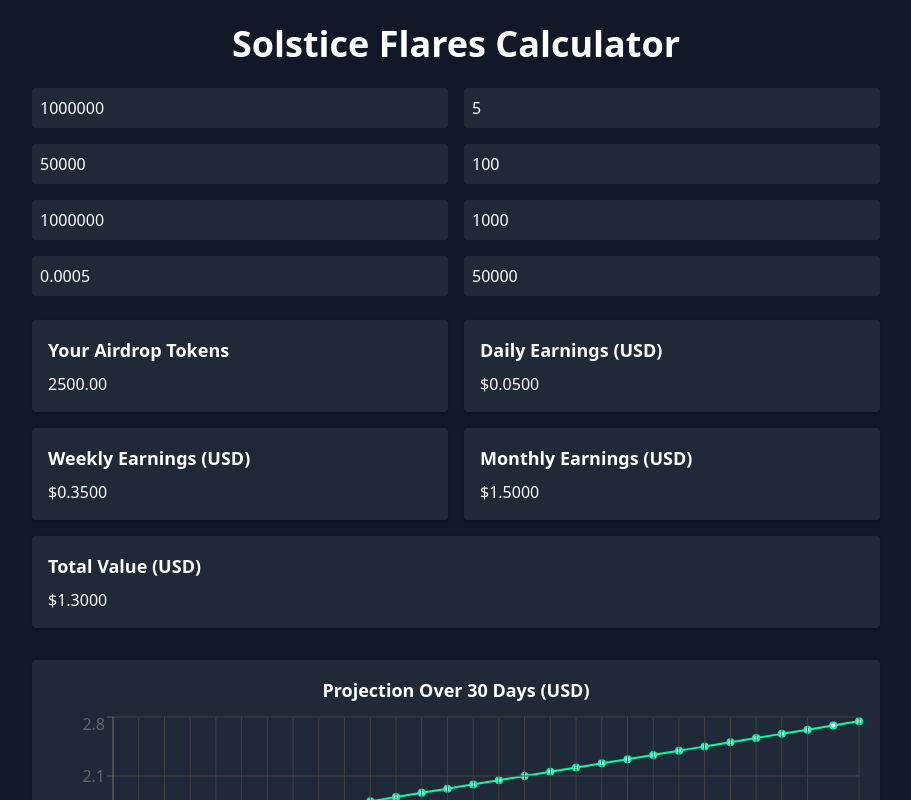
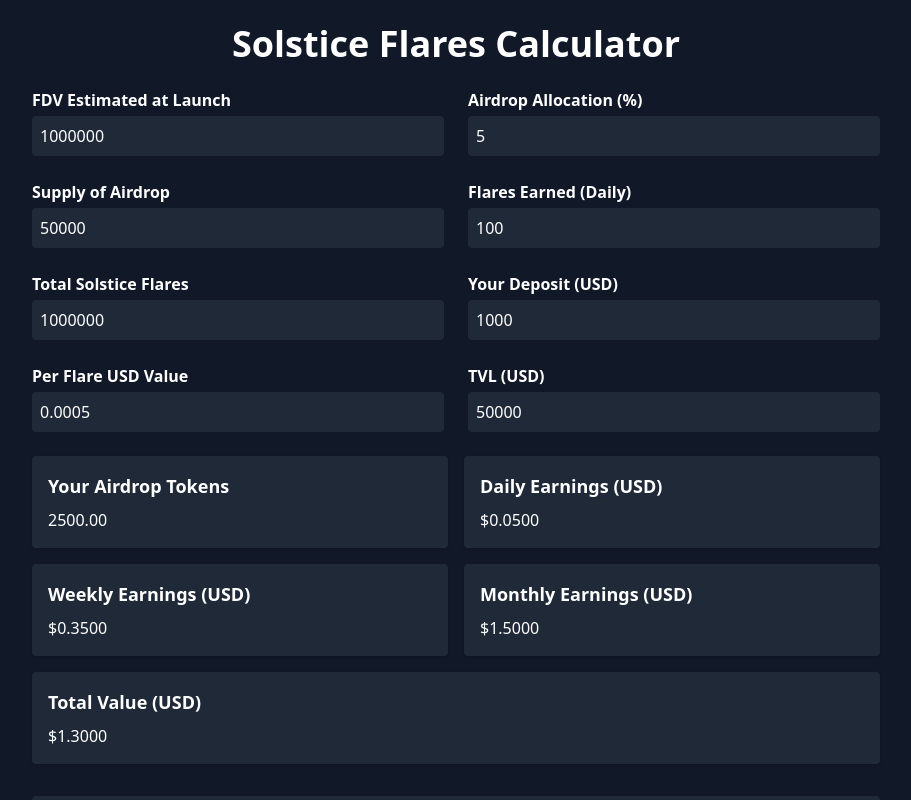
Before and after one commit to haroonurd/Solsticeflare-calc, a React (Vite) app: page / in a window 1280 px wide. Shown: the top 800 px of the page, without its empty margins (184-1095 px from the left). Built offline with nearby package versions, Linux system fonts and the light colour scheme.

Commit message:
Update App.jsx

```diff
--- a/src/App.jsx
+++ b/src/App.jsx
@@ -27,16 +27,47 @@ export default function App() {
     <div className="p-6 max-w-4xl mx-auto">
       <h1 className="text-4xl font-bold mb-6 text-center">Solstice Flares Calculator</h1>
 
-      {/* Input Fields */}
-      <div className="grid grid-cols-1 md:grid-cols-2 gap-4 mb-6">
-        <input className="p-2 rounded bg-gray-800" type="number" value={fdv} onChange={e=>setFDV(Number(e.target.value))} placeholder="FDV Launch" />
-        <input className="p-2 rounded bg-gray-800" type="number" value={airdropPct} onChange={e=>setAirdropPct(Number(e.target.value))} placeholder="Airdrop Allocation %" />
-        <input className="p-2 rounded bg-gray-800" type="number" value={airdropSupply} onChange={e=>setAirdropSupply(Number(e.target.value))} placeholder="Supply of Airdrop" />
-        <input className="p-2 rounded bg-gray-800" type="number" value={flaresEarned} onChange={e=>setFlaresEarned(Number(e.target.value))} placeholder="Flares Earned" />
-        <input className="p-2 rounded bg-gray-800" type="number" value={totalFlares} onChange={e=>setTotalFlares(Number(e.target.value))} placeholder="Total Solstice Flares" />
-        <input className="p-2 rounded bg-gray-800" type="number" value={deposit} onChange={e=>setDeposit(Number(e.target.value))} placeholder="Your Deposit" />
-        <input className="p-2 rounded bg-gray-800" type="number" value={flareUSD} onChange={e=>setFlareUSD(Number(e.target.value))} placeholder="Per Flare USD Value" />
-        <input className="p-2 rounded bg-gray-800" type="number" value={tvl} onChange={e=>setTVL(Number(e.target.value))} placeholder="TVL" />
+      {/* Input Fields with Labels */}
+      <div className="grid grid-cols-1 md:grid-cols-2 gap-6 mb-6">
+        <div>
+          <label className="block mb-1 font-semibold">FDV Estimated at Launch</label>
+          <input className="p-2 rounded w-full bg-gray-800" type="number" value={fdv} onChange={e=>setFDV(Number(e.target.value))} />
+        </div>
+
+        <div>
+          <label className="block mb-1 font-semibold">Airdrop Allocation (%)</label>
+          <input className="p-2 rounded w-full bg-gray-800" type="number" value={airdropPct} onChange={e=>setAirdropPct(Number(e.target.value))} />
+        </div>
+
+        <div>
+          <label className="block mb-1 font-semibold">Supply of Airdrop</label>
+          <input className="p-2 rounded w-full bg-gray-800" type="number" value={airdropSupply} onChange={e=>setAirdropSupply(Number(e.target.value))} />
+        </div>
+
+        <div>
+          <label className="block mb-1 font-semibold">Flares Earned (Daily)</label>
+          <input className="p-2 rounded w-full bg-gray-800" type="number" value={flaresEarned} onChange={e=>setFlaresEarned(Number(e.target.value))} />
+        </div>
+
+        <div>
+          <label className="block mb-1 font-semibold">Total Solstice Flares</label>
+          <input className="p-2 rounded w-full bg-gray-800" type="number" value={totalFlares} onChange={e=>setTotalFlares(Number(e.target.value))} />
+        </div>
+
+        <div>
+          <label className="block mb-1 font-semibold">Your Deposit (USD)</label>
+          <input className="p-2 rounded w-full bg-gray-800" type="number" value={deposit} onChange={e=>setDeposit(Number(e.target.value))} />
+        </div>
+
+        <div>
+          <label className="block mb-1 font-semibold">Per Flare USD Value</label>
+          <input className="p-2 rounded w-full bg-gray-800" type="number" value={flareUSD} onChange={e=>setFlareUSD(Number(e.target.value))} />
+        </div>
+
+        <div>
+          <label className="block mb-1 font-semibold">TVL (USD)</label>
+          <input className="p-2 rounded w-full bg-gray-800" type="number" value={tvl} onChange={e=>setTVL(Number(e.target.value))} />
+        </div>
       </div>
 
       {/* Results */}
```
